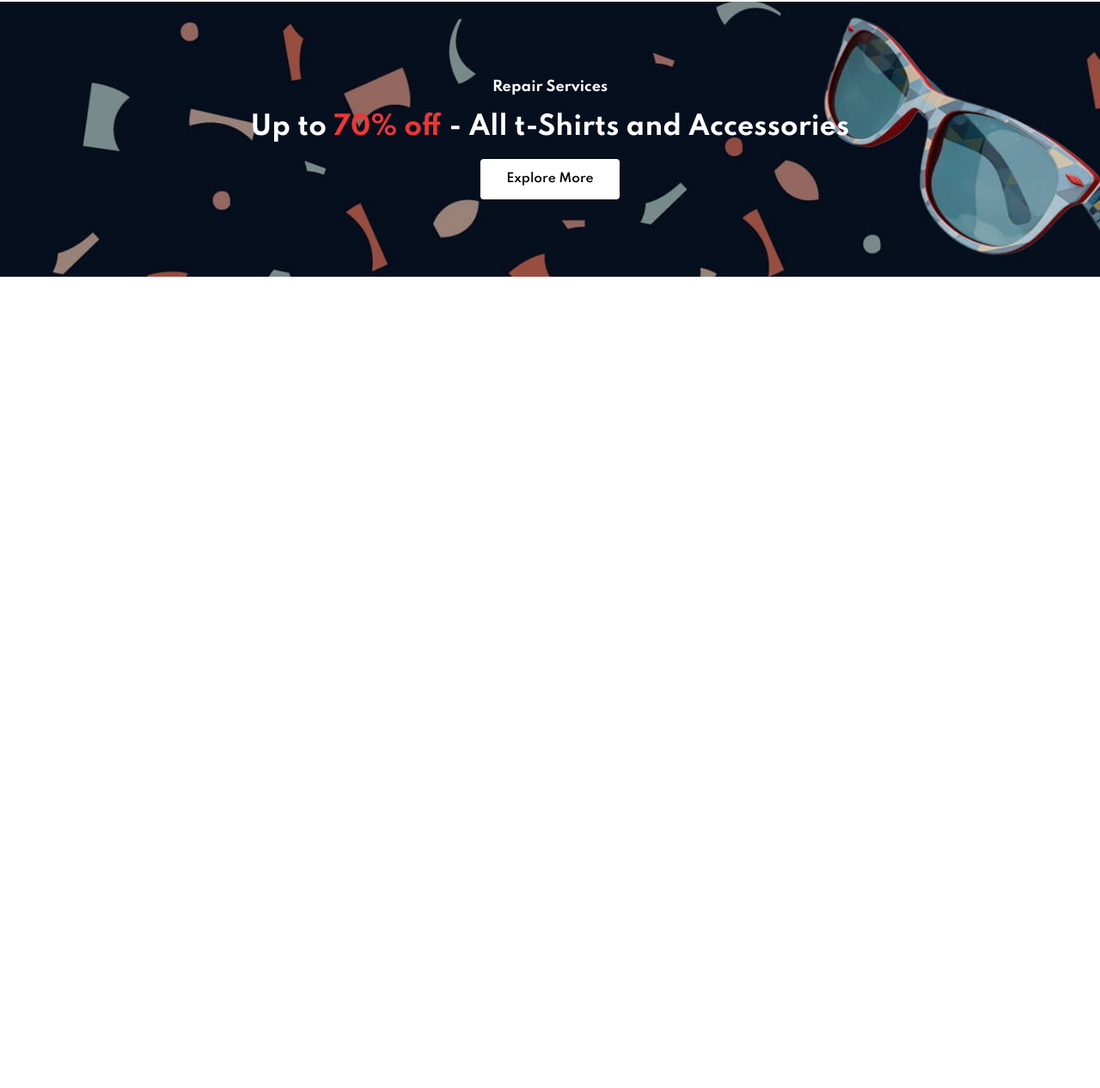
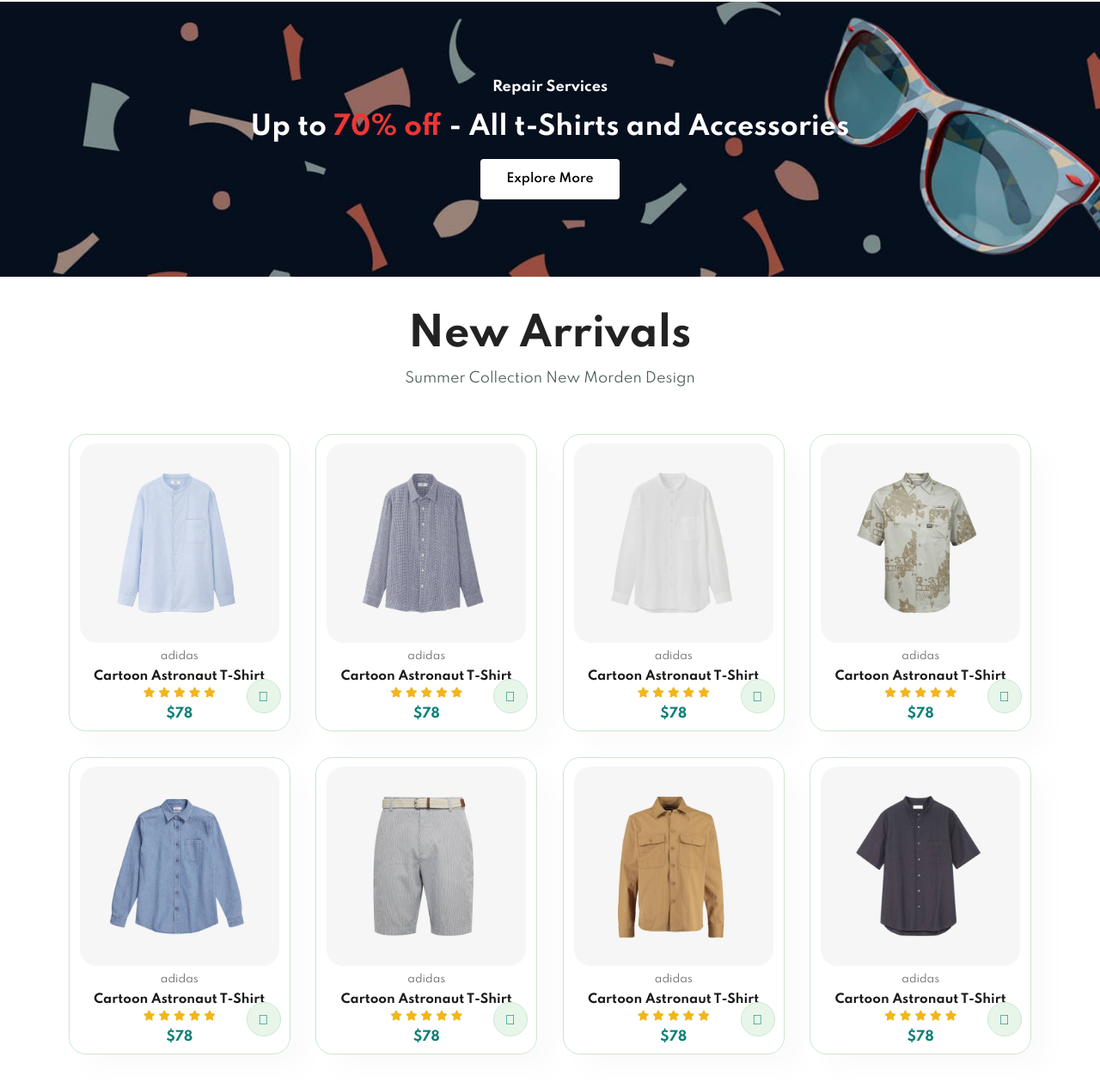
Before and after one commit to SiddharthKhadanga-wq/front-end, a plain HTML site: page index.html in a window 1280 px wide. Shown: the part 2068-3334 px from the top of the page at 86% size. Before the commit the page ends 2390 px from the top, so only its background shows below. Drawn offline with Linux system fonts and the light colour scheme.

Commit message:
new arriaval section commited

```diff
--- a/index.html
+++ b/index.html
@@ -205,6 +205,148 @@
         <h2>Up to <span>70% off</span> - All t-Shirts and Accessories</h2>
         <button class="normal">Explore More</button>
     </section>
+    <section id="product1" class="section-p1">
+        <h2>New Arrivals</h2>
+        <p>Summer Collection New Morden Design</p>
+        <div class="pro-container">
+            <div class="pro">
+                <img src="img/Products/n1.jpg" alt="">
+                <div class="des">
+                    <span>adidas</span>
+                    <h5>Cartoon Astronaut T-Shirt</h5>
+                    <div class="star">
+                        <i class="fas fa-star"></i>
+                        <i class="fas fa-star"></i>
+                        <i class="fas fa-star"></i>
+                        <i class="fas fa-star"></i>
+                        <i class="fas fa-star"></i>
+                    </div>
+                    <h4>$78</h4>
+
+                </div>
+                <a href="#"><i class="fal fa-shopping-cart cart"  ></i></a>
+            </div>
+            <div class="pro">
+                <img src="img/Products/n2.jpg" alt="">
+                <div class="des">
+                    <span>adidas</span>
+                    <h5>Cartoon Astronaut T-Shirt</h5>
+                    <div class="star">
+                        <i class="fas fa-star"></i>
+                        <i class="fas fa-star"></i>
+                        <i class="fas fa-star"></i>
+                        <i class="fas fa-star"></i>
+                        <i class="fas fa-star"></i>
+                    </div>
+                    <h4>$78</h4>
+
+                </div>
+                <a href="#"><i class="fal fa-shopping-cart cart"  ></i></a>
+            </div>
+            <div class="pro">
+                <img src="img/Products/n3.jpg" alt="">
+                <div class="des">
+                    <span>adidas</span>
+                    <h5>Cartoon Astronaut T-Shirt</h5>
+                    <div class="star">
+                        <i class="fas fa-star"></i>
+                        <i class="fas fa-star"></i>
+                        <i class="fas fa-star"></i>
+                        <i class="fas fa-star"></i>
+                        <i class="fas fa-star"></i>
+                    </div>
+                    <h4>$78</h4>
+
+                </div>
+                <a href="#"><i class="fal fa-shopping-cart cart"  ></i></a>
+            </div>
+            <div class="pro">
+                <img src="img/Products/n4.jpg" alt="">
+                <div class="des">
+                    <span>adidas</span>
+                    <h5>Cartoon Astronaut T-Shirt</h5>
+                    <div class="star">
+                        <i class="fas fa-star"></i>
+                        <i class="fas fa-star"></i>
+                        <i class="fas fa-star"></i>
+                        <i class="fas fa-star"></i>
+                        <i class="fas fa-star"></i>
+                    </div>
+                    <h4>$78</h4>
+
+                </div>
+                <a href="#"><i class="fal fa-shopping-cart cart"  ></i></a>
+            </div>
+            <div class="pro">
+                <img src="img/Products/n5.jpg" alt="">
+                <div class="des">
+                    <span>adidas</span>
+                    <h5>Cartoon Astronaut T-Shirt</h5>
+                    <div class="star">
+                        <i class="fas fa-star"></i>
+                        <i class="fas fa-star"></i>
+                        <i class="fas fa-star"></i>
+                        <i class="fas fa-star"></i>
+                        <i class="fas fa-star"></i>
+                    </div>
+                    <h4>$78</h4>
+
+                </div>
+                <a href="#"><i class="fal fa-shopping-cart cart"  ></i></a>
+            </div>
+            <div class="pro">
+                <img src="img/Products/n6.jpg" alt="">
+                <div class="des">
+                    <span>adidas</span>
+                    <h5>Cartoon Astronaut T-Shirt</h5>
+                    <div class="star">
+                        <i class="fas fa-star"></i>
+                        <i class="fas fa-star"></i>
+                        <i class="fas fa-star"></i>
+                        <i class="fas fa-star"></i>
+                        <i class="fas fa-star"></i>
+                    </div>
+                    <h4>$78</h4>
+
+                </div>
+                <a href="#"><i class="fal fa-shopping-cart cart"  ></i></a>
+            </div>
+            <div class="pro">
+                <img src="img/Products/n7.jpg" alt="">
+                <div class="des">
+                    <span>adidas</span>
+                    <h5>Cartoon Astronaut T-Shirt</h5>
+                    <div class="star">
+                        <i class="fas fa-star"></i>
+                        <i class="fas fa-star"></i>
+                        <i class="fas fa-star"></i>
+                        <i class="fas fa-star"></i>
+                        <i class="fas fa-star"></i>
+                    </div>
+                    <h4>$78</h4>
+
+                </div>
+                <a href="#"><i class="fal fa-shopping-cart cart"  ></i></a>
+            </div>
+            <div class="pro">
+                <img src="img/Products/n8.jpg" alt="">
+                <div class="des">
+                    <span>adidas</span>
+                    <h5>Cartoon Astronaut T-Shirt</h5>
+                    <div class="star">
+                        <i class="fas fa-star"></i>
+                        <i class="fas fa-star"></i>
+                        <i class="fas fa-star"></i>
+                        <i class="fas fa-star"></i>
+                        <i class="fas fa-star"></i>
+                    </div>
+                    <h4>$78</h4>
+
+                </div>
+                <a href="#"><i class="fal fa-shopping-cart cart"  ></i></a>
+            </div>
+        </div>
+    </section>
 
 </body>
 
```
Also changed, not shown: img/Products/n1 (1).jpg (added), img/Products/n2 (1).jpg (added), img/Products/n3 (1).jpg (added), img/Products/n4 (1).jpg (added), img/Products/n5 (1).jpg (added), img/Products/n6 (1).jpg (added), img/Products/n7 (1).jpg (added), img/Products/n8 (1).jpg (added), 1 other file.
